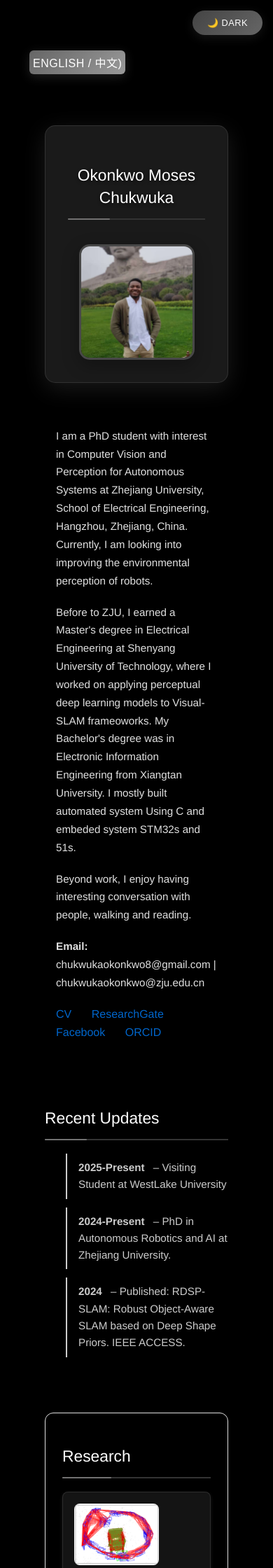
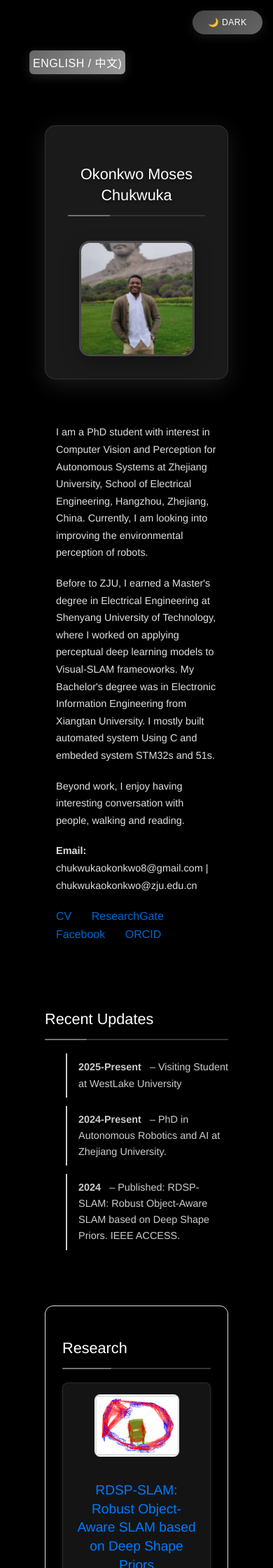
Before and after one commit to MosesChuka/MosesChuka.github.io, a Jekyll site: the page built from index.md, in a window 390 px wide. Shown: the top 2240 px of the page at 70% size. Built offline with Jekyll 4.4.1, drawn with Linux system fonts in a browser that asks for light colours; our own code applies the rules of GitHub Pages for plain Markdown files.

Commit message:
Reduce mobile text size by 5% and increase page width for better mobile experience

```diff
--- a/static/css/styles.css
+++ b/static/css/styles.css
@@ -31,7 +31,7 @@
 
 .container {
   width: 100%;
-  max-width: 1980px;
+  max-width: 2200px;
   margin: 0 auto;
   padding: 22px;
   background: #000000;
@@ -706,10 +706,44 @@
 }
 
 /* Responsive Design */
+/* Mobile-first: Reduce font sizes by 5% for mobile devices */
+@media (max-width: 767px) {
+  .header h1 {
+    font-size: 2.09rem;
+  }
+
+  h2 {
+    font-size: 1.52rem;
+  }
+
+  h3 {
+    font-size: 1.52rem;
+  }
+
+  p, ul li {
+    font-size: 0.95rem;
+  }
+
+  .research-item, .work-item, .education-item {
+    flex-direction: column;
+    align-items: center;
+  }
+
+  .research-img, .work-img, .education-img {
+    width: 121px;
+    margin-right: 0;
+    margin-bottom: 1rem;
+  }
+
+  .research-content, .work-content, .education-content {
+    text-align: center;
+  }
+}
+
 @media (min-width: 768px) {
   .container {
     width: 100%;
-    max-width: 1694px;
+    max-width: 1900px;
     padding: 33px;
   }
 
@@ -757,6 +791,23 @@
     width: 100%;
     padding: 22px;
   }
+
+  /* Reduce font sizes by 5% for mobile/tablet */
+  .header h1 {
+    font-size: 2.09rem;
+  }
+
+  h2 {
+    font-size: 1.71rem;
+  }
+
+  h3 {
+    font-size: 1.52rem;
+  }
+
+  p, ul li {
+    font-size: 1.045rem;
+  }
 }
 
 @media (max-width: 480px) {
@@ -766,7 +817,7 @@
   }
 
   .header h1 {
-    font-size: 1.9rem;
+    font-size: 1.805rem;
   }
 
   .profile-img {
@@ -774,27 +825,27 @@
   }
 
   h2 {
-    font-size: 1.425rem;
+    font-size: 1.354rem;
   }
 
   h3 {
-    font-size: 1.14rem;
+    font-size: 1.083rem;
   }
 
   h4 {
-    font-size: 1.045rem;
+    font-size: 0.993rem;
   }
 
   h5 {
-    font-size: 0.95rem;
+    font-size: 0.903rem;
   }
 
   h6 {
-    font-size: 0.855rem;
+    font-size: 0.812rem;
   }
 
   p, ul li {
-    font-size: 0.95rem;
+    font-size: 0.903rem;
   }
 
   .research-img, .work-img, .education-img {
@@ -805,7 +856,7 @@
     top: 15px;
     right: 15px;
     padding: 10px 14px;
-    font-size: 0.8rem;
+    font-size: 0.76rem;
     min-width: 100px;
   }
 }
```
